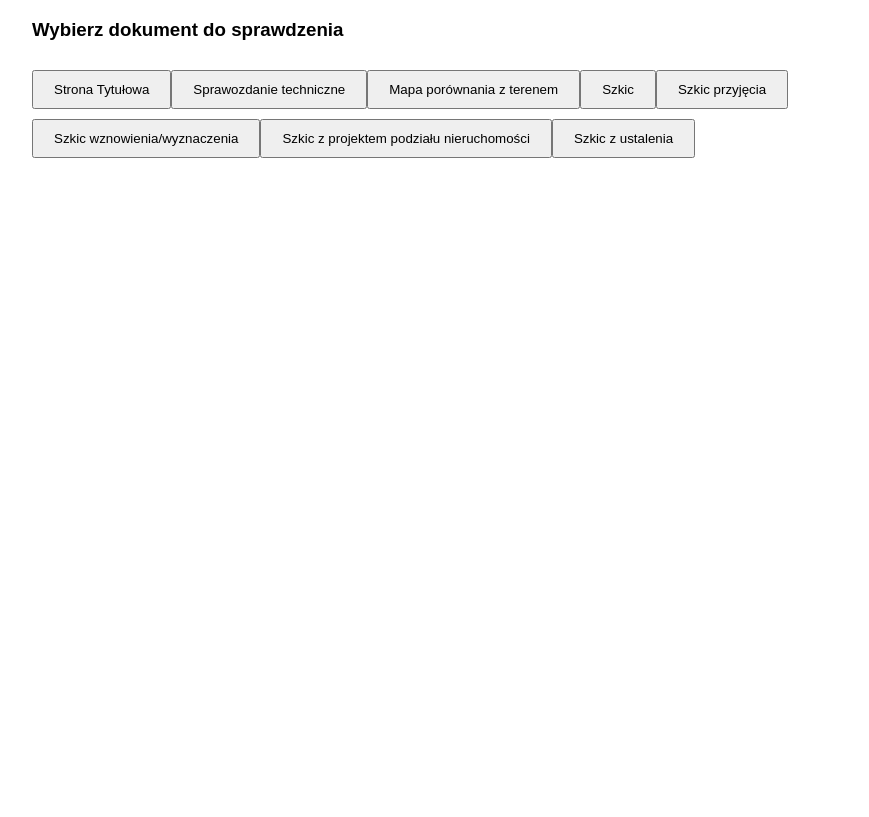
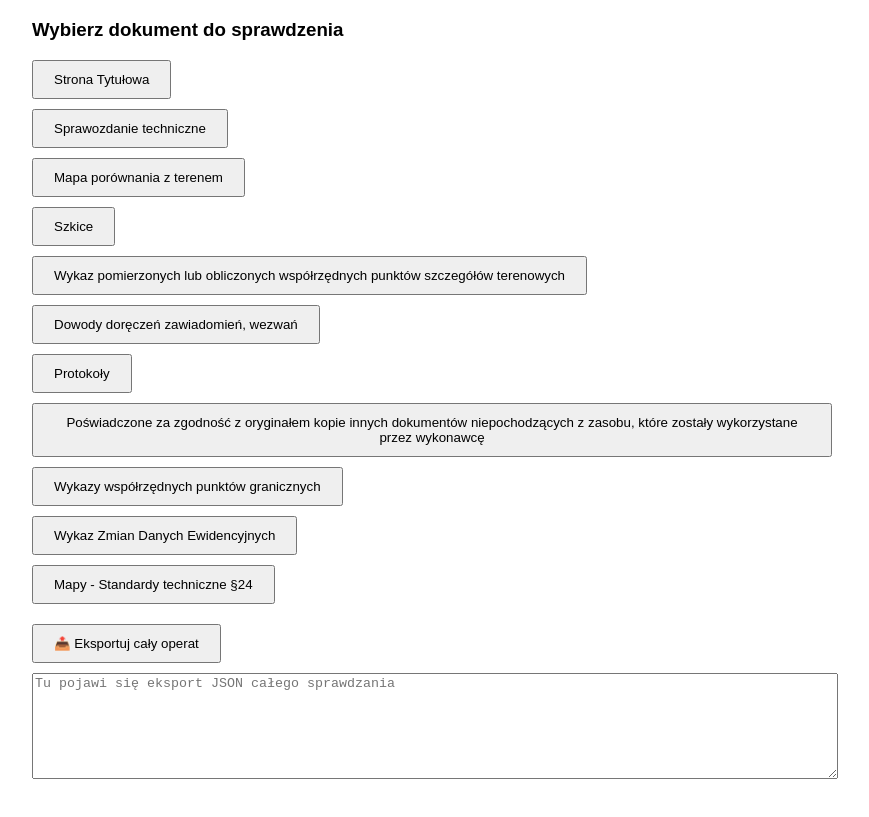
Before and after one commit to GreezllePL/WSO, a plain HTML site: page index.html in a window 1280 px wide. Shown: the part 81-898 px from the top of the page, without its empty margins (208-1077 px from the left). Before the commit the page ends 800 px from the top, so only its background shows below. Drawn offline with Linux system fonts and the light colour scheme.

Commit message:
Add files via upload

```diff
--- a/index.html
+++ b/index.html
@@ -9,6 +9,7 @@
     .checkbox-group { margin-left: 20px; margin-top: 10px; }
     button { padding: 10px 20px; margin-top: 10px; cursor: pointer; }
     .hidden { display: none; }
+    textarea { width: 100%; height: 100px; margin-top: 10px; }
   </style>
 </head>
 <body>
@@ -17,317 +18,225 @@
   <div id="app"></div>
 
   <script>
-    const baseDocuments = [
+    const szkicCommonFields = [
+      "Osnowa", "Adres", "Data zgodna ze sprawkiem", "Wykonawca - pieczątka",
+      "Kierownik - pieczątka", "Obręb", "Numer szkicu", "Identyfikator zgłoszenia prac geodezyjnych",
+      "Cel prac", "Północ", "Punkty mają numery", "Punkty mają stabilizację", "Punkty mają symbole",
+      "Odcinki mają czołówki", "Linie mają miary ortogonalne", "Działki mają numery",
+      "Działki mają użytki", "Użytki są poprawne", "Podpis kierownika prac"
+    ];
+
+    const docProtokolUstalenia = { name: "Protokół ustalenia", fields: ["Identyfikator zgłoszenia prac geodezyjnych", "Obręb", "Działki", "Data", "Podstawa prawna (1,2 lub 3)", "Dokumenty zgodne z tym co w sprawku", "Podpisy w dobrej kolumnie", "Kierownik - pieczątka", "Podpisy kierownika na wszystkich stronach"] };
+const docProtokolPrzyjecia = { name: "Protokół przyjęcia", fields: ["# Protokół przyjęcia", "województwo", "powiat", "JE", "obręb", "obręb - nazwa", "obręb - numer", "Data", "uprawniony - imię i nazwisko", "uprawniony - numer uprawnień", "Identyfikator zgłoszenia prac geodezyjnych", "Miejscowość", "Adres", "Działki", "podstawa → KW, stan katastralny", "Działki - numery", "Działki - Własności", "Działki - podpisy", "materiały - zgodne ze sprawkiem?", "Nie stawili się", "Podpis geodety", "# Opis granic", "Opis granic - wszystkie działki", "Opis granic - stabilizacje", "Opis granic - podpis"] };
+const docProtokolWznowienia = { name: "Protokół wzn/wyzn", fields: ["Identyfikator zgłoszenia prac geodezyjnych", "Obręb", "Działki", "Data", "Podstawa prawna", "Dokumenty zgodne z tym co w sprawku", "Dobrze podkreśleni ludzie", "Kierownik - pieczątka", "Podpisy kierownika na wszystkich stronach", "Numery w 9)", "Opis w 10)", "Info w 11)", "Info 2 16)"] };
+
+const docSzkicZUstalenia = { name: "Szkic z ustalenia", commonFields: szkicCommonFields, specificFields: ["Szkic GRANICZNY", "Podpisy właścicieli", "Właściciele", "KW", "Na czerwono elementy podlegające podziałowi", "Odcinki granic", "Punkty graniczne", "Zrealizowane stabilizacje"] };
+const docSzkicPrzyjecia = { name: "Szkic przyjęcia", commonFields: szkicCommonFields, specificFields: ["KW", "Własność", "Czerwonym kolorem przyjmowane granice", "Użytki"] };
+const docSzkicWznowienia = { name: "Szkic wznowienia/wyznaczenia", commonFields: szkicCommonFields, specificFields: ["KW", "Własność", "Czerwonym kolorem wznawiane znaki", "Stabilizacje, które zostały realnie zrealizowane", "Użytki"] };
+const docSzkicPodzialu = { name: "Szkic z projektem podziału nieruchomości", commonFields: szkicCommonFields, specificFields: ["Na czerwono podział granic", "Na czerwono punkty graniczne", "Na czerwono skreślenie starego", "Na żółto granice działki podlegającej podziałowi", "Na zielono użytki", "Służebności wpisano?"] };
+const docSzkicEwidencji = { name: "Szkic do ewidencji", fields: ["# Szkic EGiB - rysunek", "północ", "punkty mają stabilizację", "punkty mają symbole", "działki mają użytki dr, w oraz zmieniane przez nas", "użytki są poprawne dr, w, szczególnie jeśli zmiana to na co Bp, Br, Bi, B? Zakres zmiany? Podstawa zmiany?", "budynki mają funkcje", "budynki mają adresy", "budynki mają identyfikatory", "# Szkic EGiB - tabelka", "adres", "data zgodna ze sprawkiem", "Wykonawca - pieczątka", "Kierownik - pieczątka", "obręb", "w nazwie szkicu wszystkie rzeczy które robimy", "identyfikator zgłoszenia prac geodezyjnych"] };
+const docSzkic = { name: "Szkic", commonFields: szkicCommonFields };
+
+const docStronaTytulowaFields = ["Identyfikator zgłoszenia prac geodezyjnych", "Województwo, powiat, gmina, Jedn. ewid", "Obręb", "Działki", "Wykonawca", "Cel prac", "Spis treści - Wszystkie potrzebne dokumenty", "Data u dołu strony ≥ dacie zakończenia w sprawozdaniu"];
+const docSprawozdanieFields = ["Cel prac", "ZGŁOSZENIE UZUPEŁNIAJĄCE NA WZN/WYZN/UST", "Identyfikator zgłoszenia prac geodezyjnych", "Wykonawca", "Kierownik - imię i nazwisko oraz uprawnienia", "Data rozpoczęcia przed protokołem", "Data zakończenia po protokole", "Czynności", "Opis co podlegało inwentaryzacji", "Działeczki, j.e, obr, data protokołu", "Osnowa - numer i stabilizacja", "Opis stabilizacji", "Dokumenty wykorzystane", "Info o zmianie współrzędnych", "Opis odtworzenia", "Podstawa ustalenia", "Podstawa podziału", "Technologie i metody", "Bazy"];
+const docDokumentyWykorzystaneFields = ["# Inwentaryzacja", "PZT", "decyzja pozwolenia na budowę LUB", "zgłoszenie budowy", "# Podział", "postanowienie o zaopiniowaniu WPP", "rzuty budynku"];
+const docWzdeFields = ["# Wykaz zmian - działka", "Gmina", "Obręb", "Jednostka rejestrowa", "KW", "Lewa strona - zgodna z EGiB", "Prawa strona - id działki", "Prawa strona - powierzchnia - zmiana czy przez odjęcie", "Prawa strona - suma powierzchni działek", "Prawa strona - suma powierzchni użytków", "Prawa strona - Jeśli przez odjęcie to czy użytki z prawej schodzą się do użytków z lewej", "Prawa strona - data", "Prawa strona - pieczątka kierownika"];
+const docWykazyWspolrzednychFields = ["# Wykaz NIE", "wszystkie punkty", "atrybuty są okay", "# Wykaz ZMO", "wszystkie punkty", "atrybuty są okay", "# Wykaz PRO", "wszystkie punkty", "atrybuty są okay"];
+
+const mapSubtypes = [
   {
-        name: "Strona Tytułowa",
-        fields: [
-          "Identyfikator zgłoszenia prac geodezyjnych",
-          "Województwo, powiat, gmina, Jedn. ewid",
-          "Obręb",
-          "Działki",
-          "Wykonawca",
-          "Cel prac",
-          "Spis treści - Wszystkie potrzebne dokumenty",
-          "Data u dołu strony ≥ dacie zakończenia w sprawozdaniu"
-        ]
+    name: "Inwentaryzacja",
+    fields: ["# Mapa - tabelka", "opis co inwentaryzujemy", "j/w, czy jest taki sam jak w sprawku", "# Mapa - rysunek", "kolorowe elementy podlegające inwentarce", "# Mapa - klauzula", "numer zgłoszenia", "Wykonawca - pieczątka", "Kierownik - pieczątka", "Organ"]
   },
   {
-        name: "Sprawozdanie techniczne",
-        fields: [
-          "Cel prac",
-          "ZGŁOSZENIE UZUPEŁNIAJĄCE NA WZN/WYZN/UST",
-          "Identyfikator zgłoszenia prac geodezyjnych",
-          "Wykonawca",
-          "Kierownik - imię i nazwisko oraz uprawnienia",
-          "Data rozpoczęcia przed protokołem",
-          "Data zakończenia po protokole",
-          "Czynności",
-          "Opis co podlegało inwentaryzacji",
-          "Działeczki, j.e, obr, data protokołu",
-          "Osnowa - numer i stabilizacja",
-          "Opis stabilizacji",
-          "Dokumenty wykorzystane",
-          "Info o zmianie współrzędnych",
-          "Opis odtworzenia",
-          "Podstawa ustalenia",
-          "Podstawa podziału",
-          "Technologie i metody",
-          "Bazy"
-        ]
+    name: "Podział",
+    fields: ["# Mapa - tabelka", "wykaz zmian gruntowych", "sumy", "podziałowe na czerwono", "numery", "użytki", "Wykaz synchronizacyjny - porównaj z KW", "dane dot. działkek przedmiotowych", "nr", "pow", "KW", "# Mapa - rysunek", "żółte działki podlegające pdoziałow", "czerwone", "linie podziałowe", "skreślenia", "powierzchnie"]
   },
   {
-        name: "Mapa porównania z terenem",
-        fields: [
-          "Skala",
-          "Województwo, powiat",
+    name: "IOGdCP",
+    fields: ["# Mapa - tabelka", "wykaz zmian gruntowych", "sumy", "podziałowe na czerwono", "numery", "użytki", "Wykaz synchronizacyjny - porównaj z KW", "LEGENDA", "dane dot. działek przedmiotowych", "nr", "pow.", "KW", "# Mapa - rysunek", "żółte działki podlegające czynnościom", "czerwone", "linie podziałowe", "skreślenia", "powierzchnie"]
+  }
+];
+
+const docMapaPorownaniaFields = [
+  "# Mapa - tabelka",
+  "skala - szczególnie przy inwentarce, sprawdź, czy dobra",
+  "woj, pow",
   "Gmina",
   "Obręb",
   "Działka",
-          "Sekcja",
-          "Data",
+  "sekcja - w 1:1000 jest inna, zwróć uwagę",
+  "data",
   "Pieczątka kierownika",
-          "Info o zmianach",
+  "INFO O ZMIANACH, jeśli tych nie ma bo wtedy jest inne",
+  "# Mapa - rysunek",
   "Północ",
-          "Zmiany na czerwono",
-          "Numery działek",
-          "Użytki"
-        ]
-      },
-      {
-        name: "Szkic",
-        commonFields: [
-          "Osnowa",
-          "Adres",
-          "Data zgodna ze sprawkiem",
-          "Wykonawca - pieczątka",
-          "Kierownik - pieczątka",
-          "Obręb",
-          "Numer szkicu",
-          "Identyfikator zgłoszenia prac geodezyjnych",
-          "Cel prac",
-          "Północ",
-          "Punkty mają numery",
-          "Punkty mają stabilizację",
-          "Punkty mają symbole",
-          "Odcinki mają czołówki",
-          "Linie mają miary ortogonalne",
-          "Działki mają numery",
-          "Działki mają użytki",
-          "Użytki są poprawne",
-          "Podpis kierownika prac"
-        ],
-        specificFields: [
-          "Północ",
-          "Punkty mają numery",
-          "Punkty mają stabilizację",
-          "Punkty mają symbole",
-          "Odcinki mają czołówki",
-          "Linie mają miary ortogonalne",
-          "Działki mają numery",
-          "Działki mają użytki",
-          "Użytki są poprawne dr, w, szczególnie jeśli zmiana to na co Bp, Br, Bi, B? Zakres zmiany? Podstawa zmiany?",
-          "Podpis kierownika prac"
-        ]
-      },
-      {
-        name: "Szkic przyjęcia",
-        commonFields: [
-          "Osnowa",
-          "Adres",
-          "Data zgodna ze sprawkiem",
-          "Wykonawca - pieczątka",
-          "Kierownik - pieczątka",
-          "Obręb",
-          "Numer szkicu",
-          "Identyfikator zgłoszenia prac geodezyjnych",
-          "Cel prac",
-          "Północ",
-          "Punkty mają numery",
-          "Punkty mają stabilizację",
-          "Punkty mają symbole",
-          "Odcinki mają czołówki",
-          "Linie mają miary ortogonalne",
-          "Działki mają numery",
-          "Działki mają użytki",
-          "Użytki są poprawne",
-          "Podpis kierownika prac"
-        ],
-        specificFields: [
-          "KW",
-          "Własność",
-          "Czerwonym kolorem przyjmowane granice",
-          "Użytki"
-        ]
-      },
-      {
-        name: "Szkic wznowienia/wyznaczenia",
-        commonFields: [
-          "Osnowa",
-          "Adres",
-          "Data zgodna ze sprawkiem",
-          "Wykonawca - pieczątka",
-          "Kierownik - pieczątka",
-          "Obręb",
-          "Numer szkicu",
-          "Identyfikator zgłoszenia prac geodezyjnych",
-          "Cel prac",
-          "Północ",
-          "Punkty mają numery",
-          "Punkty mają stabilizację",
-          "Punkty mają symbole",
-          "Odcinki mają czołówki",
-          "Linie mają miary ortogonalne",
-          "Działki mają numery",
-          "Działki mają użytki",
-          "Użytki są poprawne",
-          "Podpis kierownika prac"
-        ],
-        specificFields: [
-          "KW",
-          "Własność",
-          "Czerwonym kolorem wznawiane znaki",
-          "Stabilizacje, które zostały realnie zrealizowane",
-          "Użytki"
-        ]
-      },
-      {
-        name: "Szkic z projektem podziału nieruchomości",
-        commonFields: [
-          "Osnowa",
-          "Adres",
-          "Data zgodna ze sprawkiem",
-          "Wykonawca - pieczątka",
-          "Kierownik - pieczątka",
-          "Obręb",
-          "Numer szkicu",
-          "Identyfikator zgłoszenia prac geodezyjnych",
-          "Cel prac",
-          "Północ",
-          "Punkty mają numery",
-          "Punkty mają stabilizację",
-          "Punkty mają symbole",
-          "Odcinki mają czołówki",
-          "Linie mają miary ortogonalne",
-          "Działki mają numery",
-          "Działki mają użytki",
-          "Użytki są poprawne",
-          "Podpis kierownika prac"
-        ],
-        specificFields: [
-          "Na czerwono podział granic",
-          "Na czerwono punkty graniczne",
-          "Na czerwono skreślenie starego",
-          "Na żółto granice działki podlegającej podziałowi",
-          "Na zielono użytki",
-          "Służebności wpisano?"
-        ]
-      },
-      {
-        name: "Szkic z ustalenia",
-        commonFields: [
-          "Osnowa",
-          "Adres",
-          "Data zgodna ze sprawkiem",
-          "Wykonawca - pieczątka",
-          "Kierownik - pieczątka",
-          "Obręb",
-          "Numer szkicu",
-          "Identyfikator zgłoszenia prac geodezyjnych",
-          "Cel prac",
-          "Północ",
-          "Punkty mają numery",
-          "Punkty mają stabilizację",
-          "Punkty mają symbole",
-          "Odcinki mają czołówki",
-          "Linie mają miary ortogonalne",
-          "Działki mają numery",
-          "Działki mają użytki",
-          "Użytki są poprawne",
-          "Podpis kierownika prac"
-        ],
-        specificFields: [
-          "Szkic GRANICZNY",
-          "Podpisy właścicieli",
-          "Właściciele",
-          "KW",
-          "Na czerwono elementy podlegające podziałowi",
-          "Odcinki granic",
-          "Punkty graniczne",
-          "Zrealizowane stabilizacje"
-        ]
-      }
+  "zmiany na czerwono",
+  "numery działek",
+  "użytki"
+];
+
+const baseDocuments = [
+  { name: "Strona Tytułowa", fields: docStronaTytulowaFields },
+  { name: "Sprawozdanie techniczne", fields: docSprawozdanieFields },
+  { name: "Mapa porównania z terenem", fields: docMapaPorownaniaFields },
+  { name: "Szkice", subtypes: [docSzkicZUstalenia, docSzkicPrzyjecia, docSzkicWznowienia, docSzkicPodzialu, docSzkicEwidencji, docSzkic] },
+  { name: "Wykaz pomierzonych lub obliczonych współrzędnych punktów szczegółów terenowych", fields: ["jest"] },
+  { name: "Dowody doręczeń zawiadomień, wezwań", fields: ["są wszystkie", "mają daty i te daty są przed terminem granicznym"] },
+  { name: "Protokoły", subtypes: [docProtokolUstalenia, docProtokolPrzyjecia, docProtokolWznowienia] },
+  { name: "Poświadczone za zgodność z oryginałem kopie innych dokumentów niepochodzących z zasobu, które zostały wykorzystane przez wykonawcę", fields: docDokumentyWykorzystaneFields },
+  { name: "Wykazy współrzędnych punktów granicznych", fields: docWykazyWspolrzednychFields },
+  { name: "Wykaz Zmian Danych Ewidencyjnych", fields: docWzdeFields },
+  { name: "Mapy - Standardy techniczne §24", subtypes: mapSubtypes }
 ];
 
     let currentStep = 0;
     let currentDocument = null;
+
+    function selectSubtypeInstance(groupName, subtypeName, instanceId) {
+      const group = baseDocuments.find(d => d.name === groupName);
+      const subtype = group.subtypes.find(s => s.name === subtypeName);
+      currentDocument = {
+        name: `${groupName} - ${subtypeName} (${instanceId})`,
+        fields: subtype.fields,
+        commonFields: subtype.commonFields,
+        specificFields: subtype.specificFields
+      };
+      currentStep = 1;
+      renderStep();
+    }
+
+    function addSubtypeInstance(groupName, subtypeName) {
+      const key = `${groupName} - ${subtypeName} - instances`;
+      const instances = JSON.parse(localStorage.getItem(key) || "[]");
+      const newId = instances.length > 0 ? Math.max(...instances) + 1 : 1;
+      instances.push(newId);
+      localStorage.setItem(key, JSON.stringify(instances));
+      showFields(baseDocuments.find(d => d.name === groupName));
+    }
 
     function renderStep() {
       const app = document.getElementById("app");
       app.innerHTML = "";
 
       if (currentStep === 0) {
-        // Menu wyboru dokumentu
-        const stepDiv = document.createElement("div");
-        stepDiv.className = "step";
-
-        const title = document.createElement("h3");
-        title.textContent = "Wybierz dokument do sprawdzenia";
-        stepDiv.appendChild(title);
-
-        baseDocuments.forEach(doc => {
-          const button = document.createElement("button");
-          button.textContent = doc.name;
-          button.onclick = () => showFields(doc);
-          stepDiv.appendChild(button);
-        });
-
-        app.appendChild(stepDiv);
+        app.innerHTML = `
+          <div class="step">
+            <h3>Wybierz dokument do sprawdzenia</h3>
+            ${baseDocuments.map(doc => `<div><button style='display:block; margin-bottom:10px' onclick="showFields(baseDocuments[${baseDocuments.indexOf(doc)}])">${doc.name}</button></div>`).join("")}
+            <button onclick="exportAllProgress()">📤 Eksportuj cały operat</button>
+            <textarea id="exportedJSON" readonly placeholder="Tu pojawi się eksport JSON całego sprawdzania"></textarea>
+          </div>
+        `;
       }
 
       if (currentStep === 1) {
-        // Wyświetlenie szczegółów wybranego dokumentu
-        const stepDiv = document.createElement("div");
-        stepDiv.className = "step";
+        const fields = [
+          ...(currentDocument.fields || []),
+          ...(currentDocument.commonFields || []),
+          ...(currentDocument.specificFields || [])
+        ];
 
-        const title = document.createElement("h3");
-        title.textContent = `Sprawdź elementy dokumentu: ${currentDocument.name}`;
-        stepDiv.appendChild(title);
+        const savedState = JSON.parse(localStorage.getItem(currentDocument.name) || "{}");
 
-        const checkboxGroup = document.createElement("div");
-        checkboxGroup.className = "checkbox-group";
+        const checkboxHTML = fields.map(field => {
+          if (field.startsWith("# ")) {
+            return `<strong>${field.replace(/^# /, "")}</strong><br>`;
+          }
+          return `<label><input type=\"checkbox\" name=\"${field}\" ${savedState[field] ? "checked" : ""}>${field}</label><br>`;
+        }).join("");
 
-        // Dodajemy wspólne pola dla każdego dokumentu
-        currentDocument.commonFields && currentDocument.commonFields.forEach(field => {
-          const label = document.createElement("label");
-          const checkbox = document.createElement("input");
-          checkbox.type = "checkbox";
-          checkbox.name = field;
-          checkbox.style.marginRight = "8px";
-          label.appendChild(checkbox);
-          label.append(field);
-          checkboxGroup.appendChild(label);
-          checkboxGroup.appendChild(document.createElement("br"));
+        app.innerHTML = `
+          <div class="step">
+            <h3>Sprawdź elementy dokumentu: ${currentDocument.name}</h3>
+            <div class="checkbox-group">
+              ${checkboxHTML}
+            </div>
+            <button onclick="saveProgress()">Zapisz</button>
+            <button onclick="goBack()">Wróć</button>
+          </div>
+        `;
+
+        document.querySelectorAll("input[type='checkbox']").forEach(cb => {
+          cb.addEventListener("change", () => saveProgress());
         });
-
-        // Dodajemy specyficzne pola dla danego typu dokumentu
-        currentDocument.specificFields && currentDocument.specificFields.forEach(field => {
-          const label = document.createElement("label");
-          const checkbox = document.createElement("input");
-          checkbox.type = "checkbox";
-          checkbox.name = field;
-          checkbox.style.marginRight = "8px";
-          label.appendChild(checkbox);
-          label.append(field);
-          checkboxGroup.appendChild(label);
-          checkboxGroup.appendChild(document.createElement("br"));
-        });
-
-        stepDiv.appendChild(checkboxGroup);
-
-        const nextBtn = document.createElement("button");
-        nextBtn.textContent = "Dalej";
-        nextBtn.onclick = () => {
-          currentStep = 0;  // Powrót do menu wyboru dokumentu
-          renderStep();
-        };
-
-        stepDiv.appendChild(nextBtn);
-        app.appendChild(stepDiv);
       }
 
       if (currentStep === 2) {
-        // Zakończenie sprawdzania operatu
         app.innerHTML = "<h2>Sprawdzanie operatu zostało zakończone ✅</h2>";
       }
     }
 
     function showFields(doc) {
-      currentStep = 1;  // Zaczynamy sprawdzanie wybranego dokumentu
+  if (doc.subtypes) {
+    const app = document.getElementById("app");
+    app.innerHTML = `<div class="step">
+      <h3>Wybierz typ dokumentu w: ${doc.name}</h3>
+      ${doc.subtypes.map(sub => {
+        const instances = JSON.parse(localStorage.getItem(`${doc.name} - ${sub.name} - instances`) || "[]");
+        return `
+          <div style='margin-bottom: 10px'>
+            <strong>${sub.name}</strong><br>
+            ${instances.map((id, i) => `<button style='display:block; margin-bottom:5px' onclick='selectSubtypeInstance("${doc.name}", "${sub.name}", ${id})'>${sub.name} (${i + 1})</button>`).join("")}
+            <button style='margin-top:5px' onclick='addSubtypeInstance("${doc.name}", "${sub.name}")'>➕ Dodaj ${sub.name}</button>
+          </div>
+        `;
+      }).join("")}
+      <button onclick="goBack()">Wróć</button>
+    </div>`;
+  } else {
+    currentStep = 1;
     currentDocument = doc;
     renderStep();
   }
+}
 
-    renderStep();  // Uruchomienie aplikacji
+function selectSubtype(groupName, subtypeName) {
+      const group = baseDocuments.find(d => d.name === groupName);
+      const subtype = group.subtypes.find(s => s.name === subtypeName);
+      currentDocument = {
+        name: `${groupName} - ${subtypeName}`,
+        fields: subtype.fields,
+        commonFields: subtype.commonFields,
+        specificFields: subtype.specificFields
+      };
+      currentStep = 1;
+      renderStep();
+    }
+
+    function goBack() {
+      currentStep = 0;
+      renderStep();
+    }
+
+    function saveProgress() {
+      const checkboxes = document.querySelectorAll("input[type='checkbox']");
+      const state = {};
+      checkboxes.forEach(cb => state[cb.name] = cb.checked);
+      localStorage.setItem(currentDocument.name, JSON.stringify(state));
+    }
+
+    function exportAllProgress() {
+      const allProgress = {};
+      baseDocuments.forEach(doc => {
+        if (doc.subtypes) {
+          doc.subtypes.forEach(sub => {
+            const saved = localStorage.getItem(`${doc.name} - ${sub.name}`);
+            if (saved) {
+              allProgress[`${doc.name} - ${sub.name}`] = JSON.parse(saved);
+            }
+          });
+        } else {
+          const saved = localStorage.getItem(doc.name);
+          if (saved) {
+            allProgress[doc.name] = JSON.parse(saved);
+          }
+        }
+      });
+      document.getElementById("exportedJSON").value = JSON.stringify(allProgress, null, 2);
+    }
+
+    renderStep();
   </script>
 </body>
 </html>
```
Lines whose indentation alone changed are shown as unchanged.
